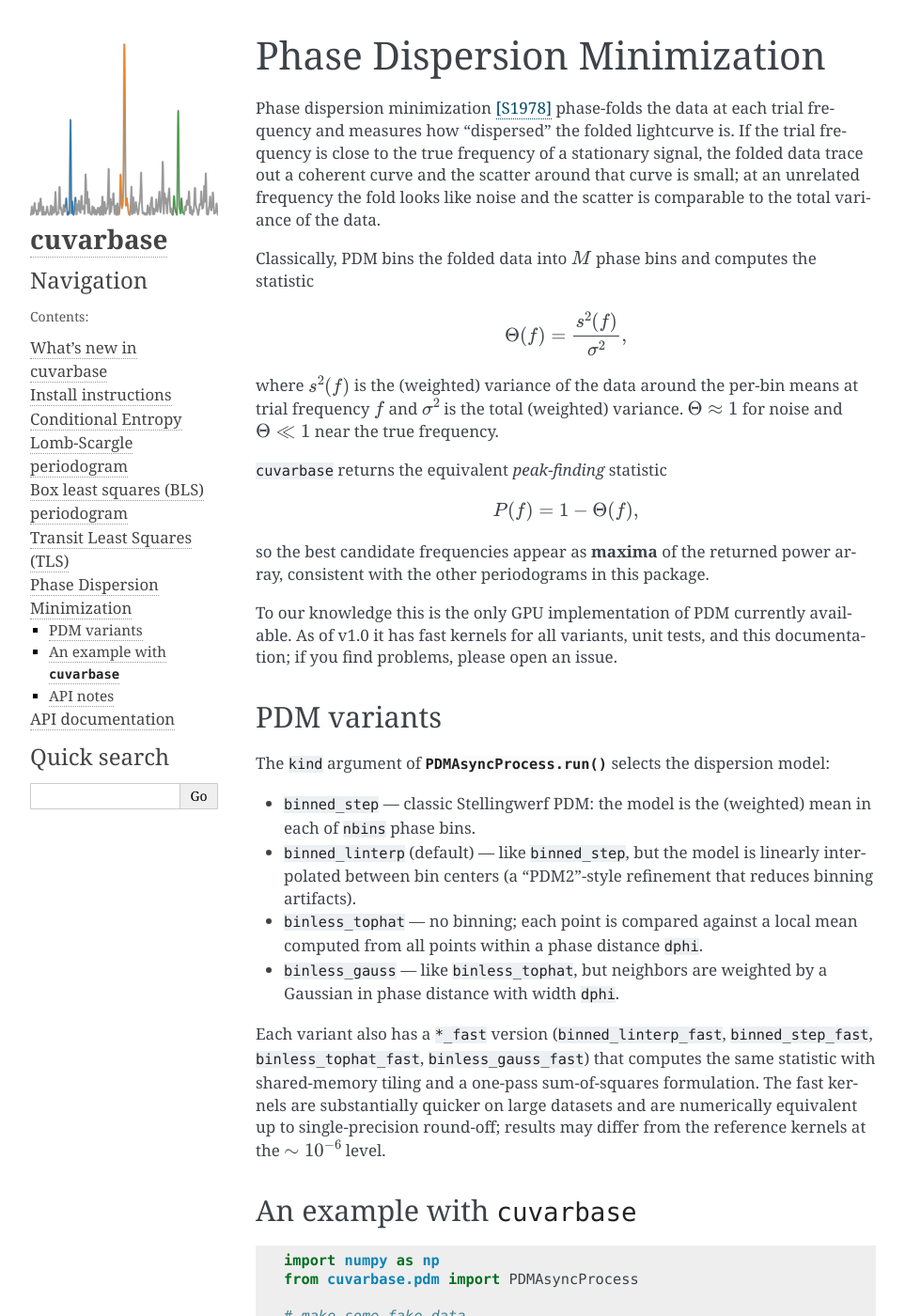
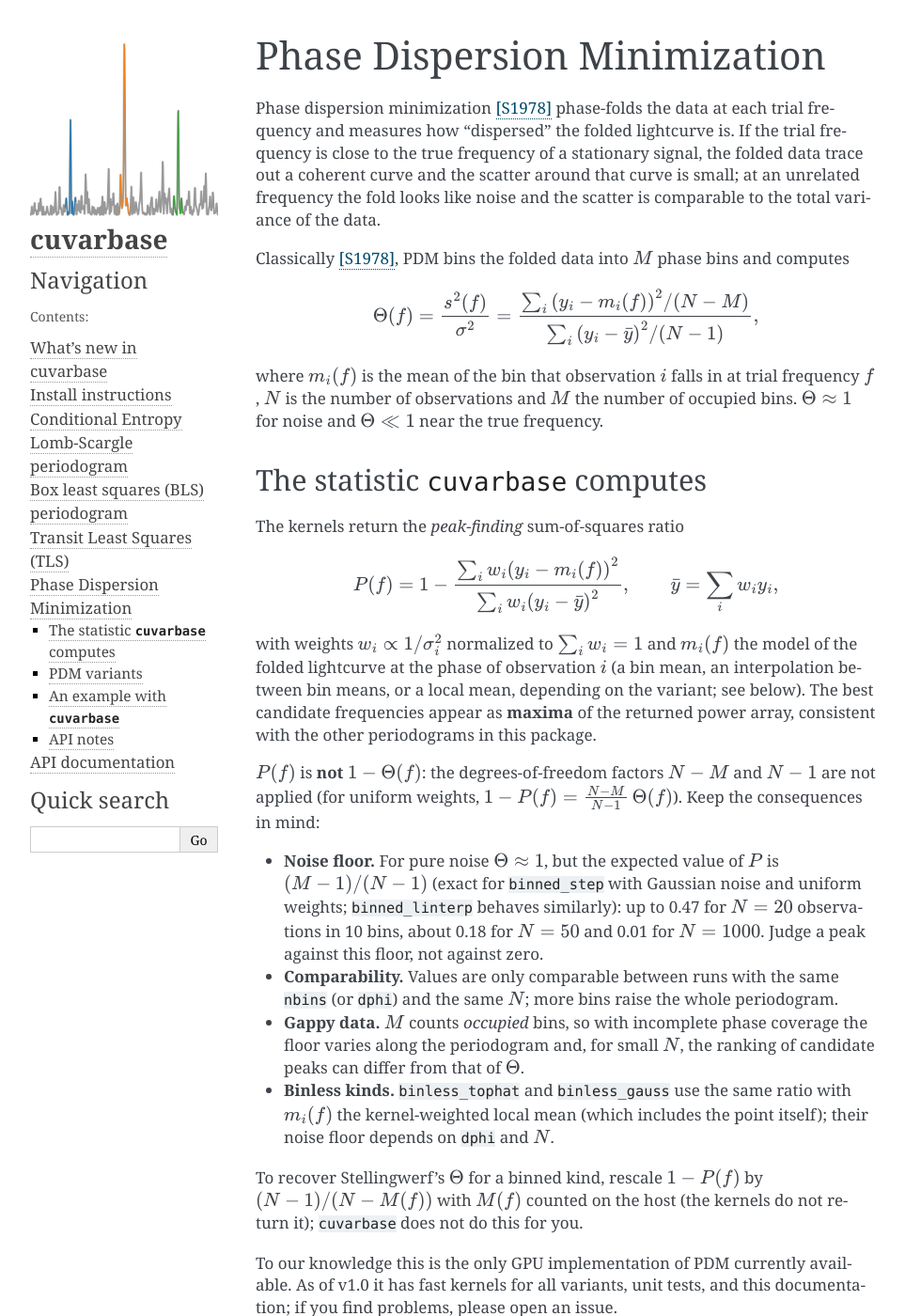
Before and after one commit to johnh2o2/cuvarbase, a Sphinx documentation site: the page built from docs/source/pdm.rst, in a window 1280 px wide and 1400 px high. Shown: the whole window at 94% size, without its empty margins (148-1111 px from the left). Built offline with Sphinx 7.4.7, drawn with Linux system fonts in a browser that asks for light colours.

Commit message:
PDM: document the statistic actually computed (audit id 110, no dof correction)
Root cause (docs, not code): docs/source/pdm.rst and the notebook's
first markdown cell quoted Stellingwerf's (1978) Theta with the
(N - M)/(N - 1) degrees-of-freedom factors, said "Theta ~ 1 for noise"
and claimed cuvarbase returns 1 - Theta. The kernels compute the plain
weighted sum-of-squares ratio P = 1 - SS_within/SS_total (pdm.cu
power[i] = 1 - var_*(...)/var, var = sum w (y - ybar)^2, w normalized).
For pure noise E[P] = (M - 1)/(N - 1) with M the number of occupied
bins (SS_between/SS_total is Beta((M-1)/2, (N-M)/2)): 0.40 at N = 20 in
10 bins on the A40, 0.18 at N = 50, 0.009 at N = 1000 -- not ~0.

Fix: rewrite the rst statistic section (exact formula, relation
1 - P = (N-M)/(N-1) Theta for uniform weights, noise floor, values not
comparable across nbins / N, M varies with frequency for gappy data,
binless kinds, how to rescale to Theta on the host), the notebook's
formula cell (markdown only, not re-executed), and add a Notes block to
PDMAsyncProcess.run(). The optional `dof_correction` keyword was NOT
added: the kernels do not return M (occupied bins) and it is undefined
for the binless kinds, so it is not the trivial host-side rescale the
audit envisaged.

Default-path results: unchanged (docs only; the tests pin the existing
statistic).

Tests: test_pdm.py::test_pdm2_cpu_is_ss_ratio_without_dof_correction,
::test_pdm2_cpu_noise_floor_is_M_minus_1_over_N_minus_1 (CPU) and
::test_gpu_binned_step_statistic_and_noise_floor (GPU; kernel == float32-
fold reference to 5e-6, noise mean == (M-1)/(N-1) to 0.03).

Co-Authored-By: Claude Fable 5.1 <noreply@anthropic.com>
Claude-Session: https://claude.ai/code/session_01NxdN3KdoNGAwUBvnx5wnUM

```diff
--- a/docs/source/pdm.rst
+++ b/docs/source/pdm.rst
@@ -8,24 +8,65 @@ folded data trace out a coherent curve and the scatter around that curve is
 small; at an unrelated frequency the fold looks like noise and the scatter
 is comparable to the total variance of the data.
 
-Classically, PDM bins the folded data into :math:`M` phase bins and
-computes the statistic
+Classically [S1978]_, PDM bins the folded data into :math:`M` phase bins
+and computes
 
 .. math::
-    \Theta(f) = \frac{s^2(f)}{\sigma^2},
+    \Theta(f) = \frac{s^2(f)}{\sigma^2}
+              = \frac{\sum_i \left(y_i - m_i(f)\right)^2 / (N - M)}
+                     {\sum_i \left(y_i - \bar{y}\right)^2 / (N - 1)},
 
-where :math:`s^2(f)` is the (weighted) variance of the data around the
-per-bin means at trial frequency :math:`f` and :math:`\sigma^2` is the
-total (weighted) variance. :math:`\Theta \approx 1` for noise and
-:math:`\Theta \ll 1` near the true frequency.
+where :math:`m_i(f)` is the mean of the bin that observation :math:`i`
+falls in at trial frequency :math:`f`, :math:`N` is the number of
+observations and :math:`M` the number of occupied bins.
+:math:`\Theta \approx 1` for noise and :math:`\Theta \ll 1` near the true
+frequency.
 
-``cuvarbase`` returns the equivalent *peak-finding* statistic
+The statistic ``cuvarbase`` computes
+------------------------------------
+
+The kernels return the *peak-finding* sum-of-squares ratio
 
 .. math::
-    P(f) = 1 - \Theta(f),
+    P(f) = 1 - \frac{\sum_i w_i \left(y_i - m_i(f)\right)^2}
+                    {\sum_i w_i \left(y_i - \bar{y}\right)^2},
+    \qquad \bar{y} = \sum_i w_i y_i,
 
-so the best candidate frequencies appear as **maxima** of the returned
-power array, consistent with the other periodograms in this package.
+with weights :math:`w_i \propto 1/\sigma_i^2` normalized to
+:math:`\sum_i w_i = 1` and :math:`m_i(f)` the model of the folded
+lightcurve at the phase of observation :math:`i` (a bin mean, an
+interpolation between bin means, or a local mean, depending on the
+variant; see below). The best candidate frequencies appear as **maxima**
+of the returned power array, consistent with the other periodograms in
+this package.
+
+:math:`P(f)` is **not** :math:`1 - \Theta(f)`: the degrees-of-freedom
+factors :math:`N - M` and :math:`N - 1` are not applied (for uniform
+weights, :math:`1 - P(f) = \frac{N - M}{N - 1}\,\Theta(f)`). Keep the
+consequences in mind:
+
+* **Noise floor.** For pure noise :math:`\Theta \approx 1`, but the
+  expected value of :math:`P` is :math:`(M - 1)/(N - 1)` (exact for
+  ``binned_step`` with Gaussian noise and uniform weights;
+  ``binned_linterp`` behaves similarly): up to 0.47 for :math:`N = 20`
+  observations in 10 bins, about 0.18 for :math:`N = 50` and 0.01 for
+  :math:`N = 1000`. Judge a peak against this floor, not against zero.
+* **Comparability.** Values are only comparable between runs with the
+  same ``nbins`` (or ``dphi``) and the same :math:`N`; more bins raise
+  the whole periodogram.
+* **Gappy data.** :math:`M` counts *occupied* bins, so with incomplete
+  phase coverage the floor varies along the periodogram and, for small
+  :math:`N`, the ranking of candidate peaks can differ from that of
+  :math:`\Theta`.
+* **Binless kinds.** ``binless_tophat`` and ``binless_gauss`` use the
+  same ratio with :math:`m_i(f)` the kernel-weighted local mean (which
+  includes the point itself); their noise floor depends on ``dphi`` and
+  :math:`N`.
+
+To recover Stellingwerf's :math:`\Theta` for a binned kind, rescale
+:math:`1 - P(f)` by :math:`(N - 1)/(N - M(f))` with :math:`M(f)` counted
+on the host (the kernels do not return it); ``cuvarbase`` does not do
+this for you.
 
 To our knowledge this is the only GPU implementation of PDM currently
 available. As of v1.0 it has fast kernels for all variants, unit tests,
```
Also changed, not shown: 3 other files.
